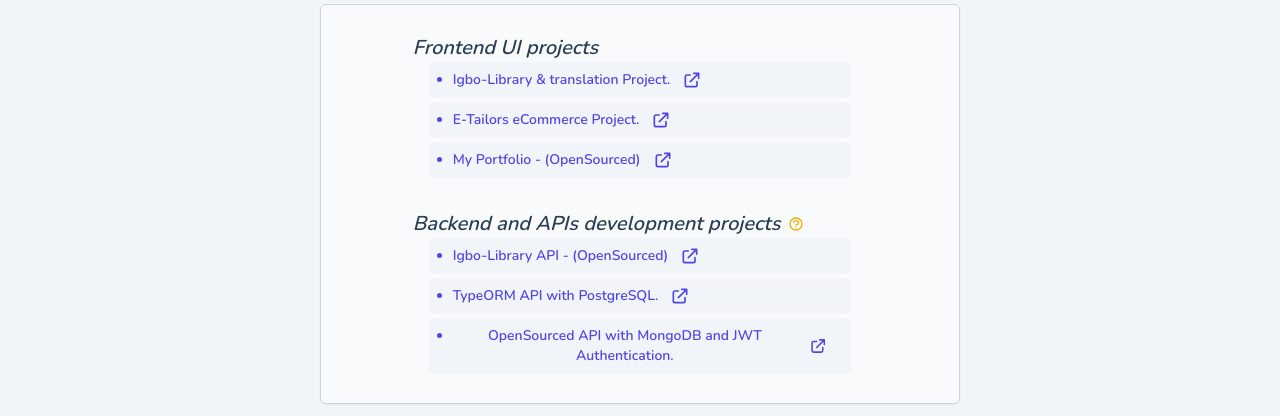
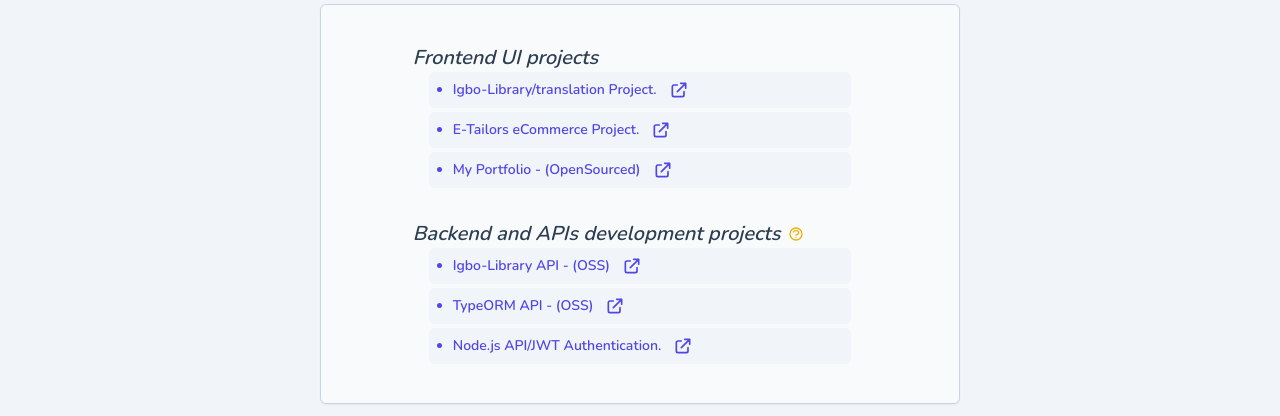
Before and after one commit to Mod5ied/portfolio, a Vue app: page / in a window 1280 px wide. Both pictures are taken after a click on the button 761 px from the left and 755 px from the top of the page. Shown: the part 156-572 px from the top of the page. Built offline with nearby package versions, Linux system fonts and the light colour scheme.

Commit message:
update to UI

```diff
--- a/src/components/worksTab.vue
+++ b/src/components/worksTab.vue
@@ -6,7 +6,7 @@
                 <!-- links below. -->
                 <div class="flex flex-col gap-1 md:px-4">
                     <a href="https://github.com/Mod5ied/myigbo" class="worksTabLinks">
-                        <p class="worksTabParas">Igbo-Library & translation Project.</p>
+                        <p class="worksTabParas">Igbo-Library/translation Project.</p>
                         <svg class="w-4 h-4 text-indigo-600 md:w-5 md:h-5 hover:text-indigo-400 dark:text-slate-300" fill="none" stroke="currentColor"
                             viewBox="0 0 24 24" xmlns="http://www.w3.org/2000/svg">
                             <path stroke-linecap="round" stroke-linejoin="round" stroke-width="2"
@@ -45,7 +45,7 @@
                 <!-- links below. -->
                 <div class="flex flex-col gap-1 md:px-4">
                     <a href="https://github.com/Mod5ied/IgboResearch-Public-API" class="worksTabLinks">
-                        <p class="worksTabParas">Igbo-Library API - (OpenSourced)</p>
+                        <p class="worksTabParas">Igbo-Library API - (OSS)</p>
                         <svg class="w-4 h-5 text-indigo-600 md:w-5 md:h-5 hover:text-indigo-400 dark:text-slate-300" fill="none" stroke="currentColor"
                             viewBox="0 0 24 24" xmlns="http://www.w3.org/2000/svg">
                             <path stroke-linecap="round" stroke-linejoin="round" stroke-width="2"
@@ -53,7 +53,7 @@
                         </svg>
                     </a>
                     <a href="https://github.com/Mod5ied/E-Tailors-API" class="worksTabLinks">
-                        <p class="worksTabParas">TypeORM API with PostgreSQL. </p>
+                        <p class="worksTabParas">TypeORM API - (OSS) </p>
                         <svg class="w-6 h-4 text-indigo-600 md:w-5 md:h-5 hover:text-indigo-400 dark:text-slate-300" fill="none" stroke="currentColor"
                             viewBox="0 0 24 24" xmlns="http://www.w3.org/2000/svg">
                             <path stroke-linecap="round" stroke-linejoin="round" stroke-width="2"
@@ -61,7 +61,7 @@
                         </svg>
                     </a>
                     <a href="#" class="worksTabLinks">
-                        <p class="worksTabParas">OpenSourced API with MongoDB and JWT Authentication.</p>
+                        <p class="worksTabParas">Node.js API/JWT Authentication.</p>
                         <svg class="w-6 text-indigo-600 h-7 md:w-5 md:h-5 hover:text-indigo-400 dark:text-slate-300" fill="none" stroke="currentColor"
                             viewBox="0 0 24 24" xmlns="http://www.w3.org/2000/svg">
                             <path stroke-linecap="round" stroke-linejoin="round" stroke-width="2"
```
